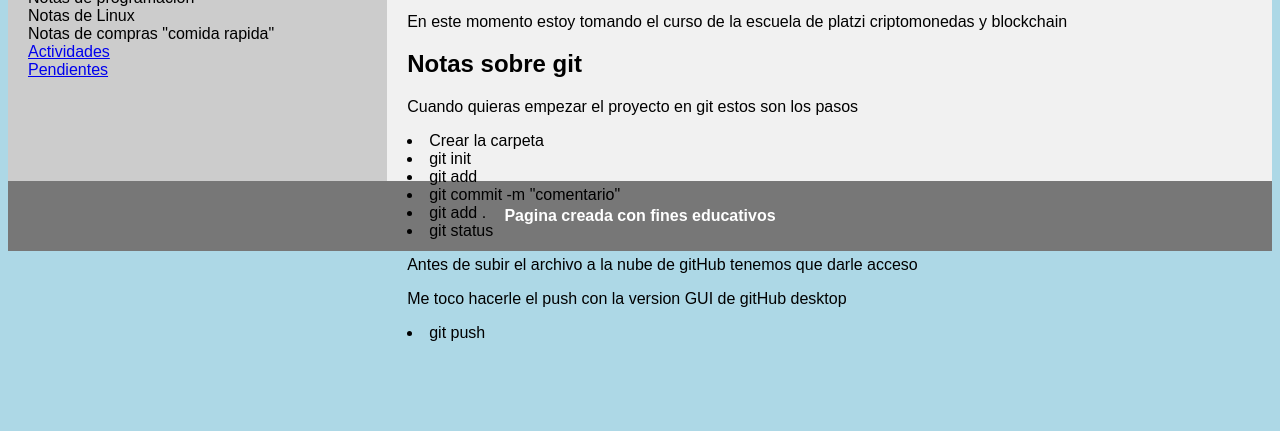
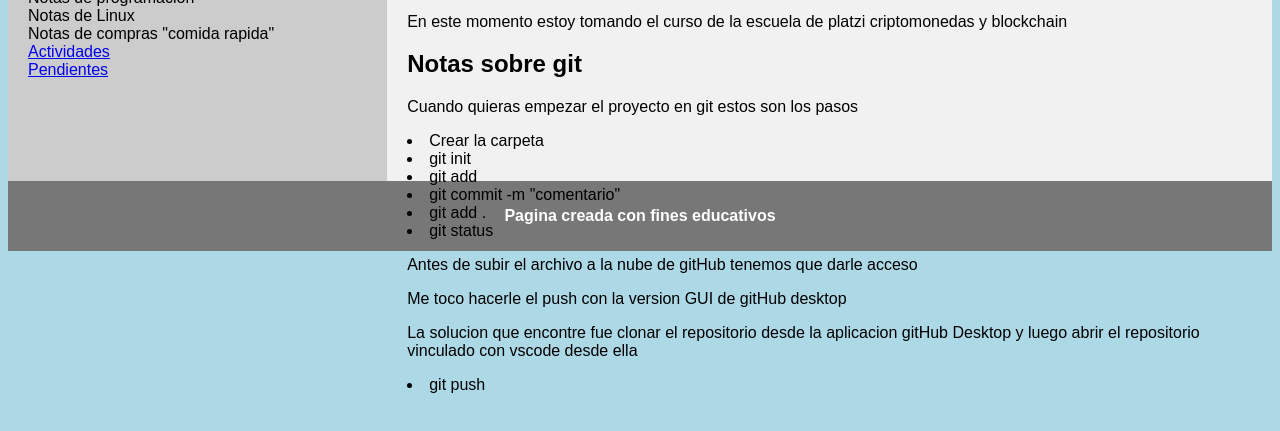
Before and after one commit to miguel8510/sistema-memorador, a plain HTML site: page estudio.html in a window 1280 px wide. Shown: the part 335-766 px from the top of the page. Drawn offline with Linux system fonts and the light colour scheme.

Commit message:
agregue el comentario de una posible solucion

```diff
--- a/estudio.html
+++ b/estudio.html
@@ -44,6 +44,9 @@
             <li>git status</li>
             <p>Antes de subir el archivo a la nube de gitHub tenemos que darle acceso</p>
             <p>Me toco hacerle el push con la version GUI de gitHub desktop</p>
+            <p>La solucion que encontre fue clonar el repositorio desde la aplicacion gitHub Desktop y luego
+                abrir el repositorio vinculado con vscode desde ella
+            </p>
             <li>git push</li>
 
         </article>
```
